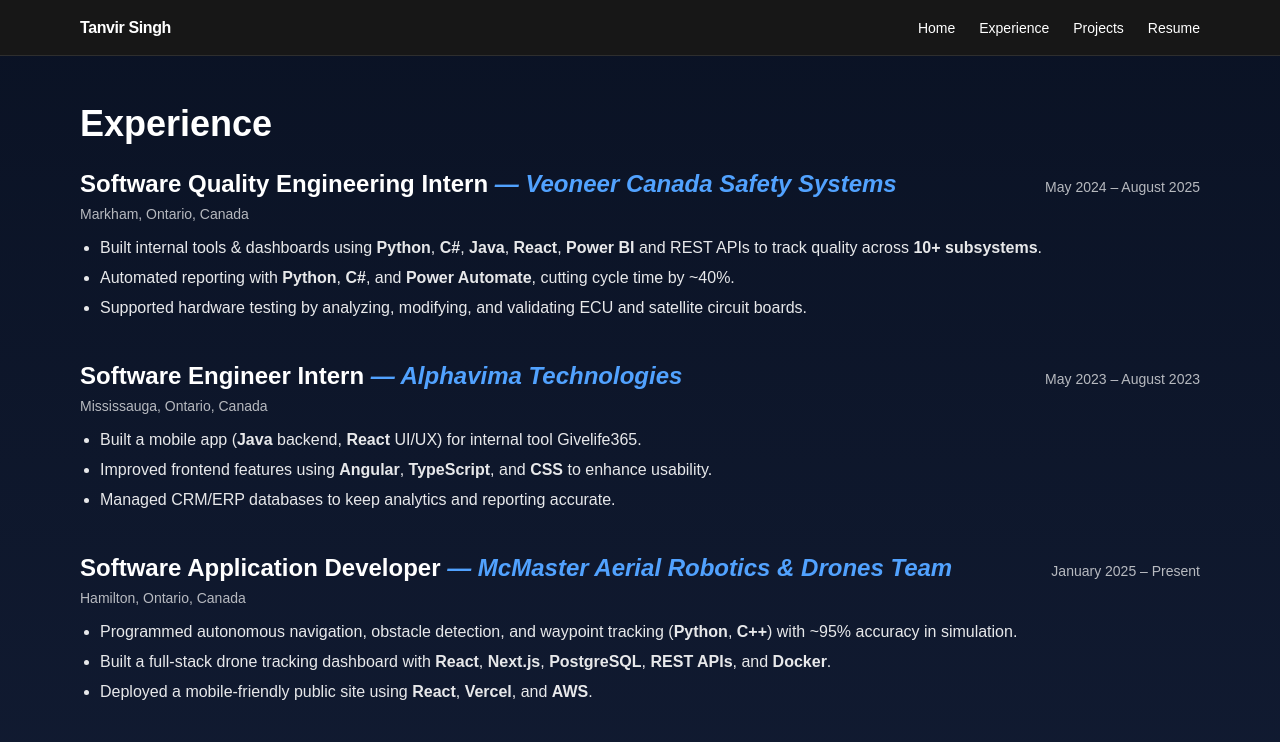
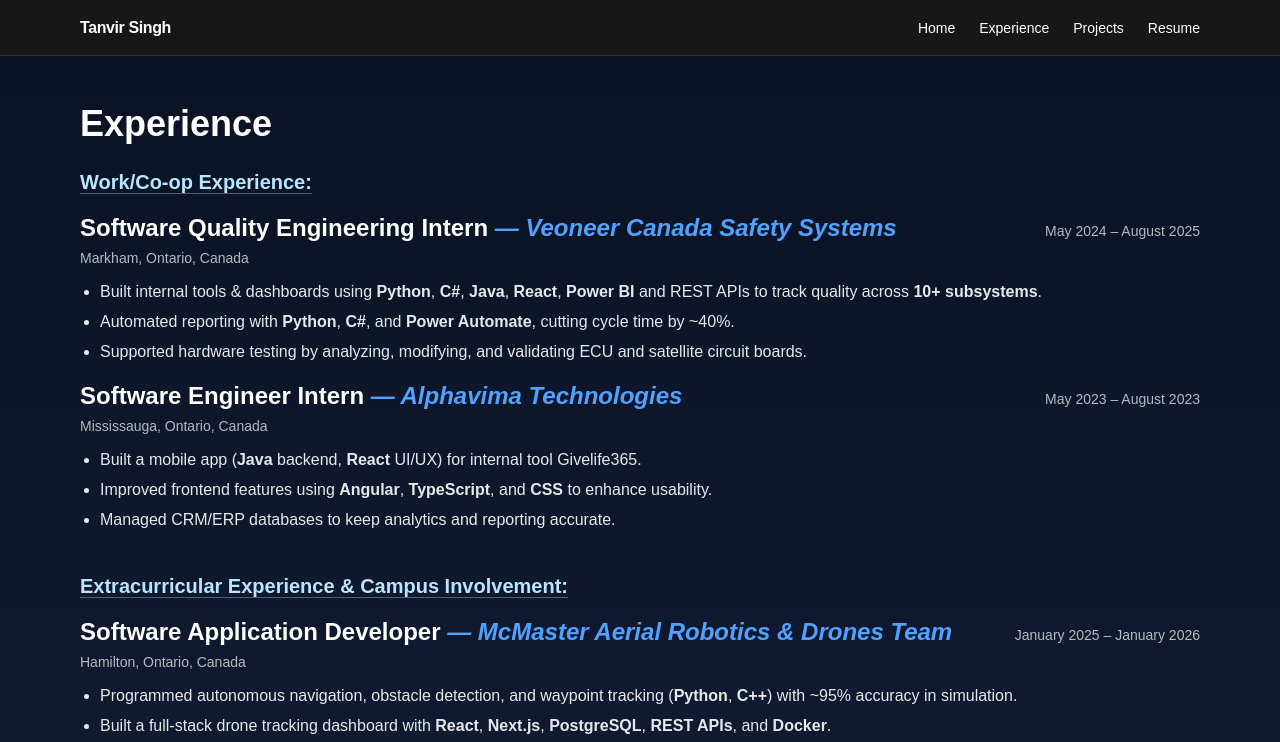
Before and after one commit to Tanvir6803/WebPortfolio, a Next.js app: page /experience in a window 1280 px wide. Shown: the top 742 px of the page. Built offline with nearby package versions, Linux system fonts and the light colour scheme.

Commit message:
Updated experience page

```diff
--- a/src/app/experience/page.tsx
+++ b/src/app/experience/page.tsx
@@ -46,7 +46,12 @@
     <section className="py-2 pb-10">
       <h1 className="text-3xl sm:text-4xl font-extrabold">Experience</h1>
 
-      <div className="mt-6 space-y-10">
+      <div className="mt-6 space-y-4">
+        {/* Work/Co-op Experience */}
+        <h2 className="text-lg sm:text-xl font-semibold text-sky-200 underline underline-offset-4 decoration-white/30 decoration-1">
+          Work/Co-op Experience:
+        </h2>
+
         {/* Veoneer */}
         <article>
           <header className="flex flex-col sm:flex-row sm:items-baseline sm:justify-between gap-1">
@@ -99,6 +104,11 @@
           </ul>
         </article>
 
+        {/* Extracurricular Experience */}
+        <h2 className="mt-10 text-lg sm:text-xl font-semibold text-sky-200 underline underline-offset-4 decoration-white/30 decoration-1">
+          Extracurricular Experience & Campus Involvement:
+        </h2>
+
         {/* Drone Club */}
         <article>
           <header className="flex flex-col sm:flex-row sm:items-baseline sm:justify-between gap-1">
@@ -106,7 +116,7 @@
               Software Application Developer{" "}
               <span className="italic text-blue-400">— McMaster Aerial Robotics & Drones Team</span>
             </h2>
-            <span className="text-sm text-white/70">January 2025 – Present</span>
+            <span className="text-sm text-white/70">January 2025 – January 2026</span>
           </header>
 
           <div className="mt-1 text-sm text-white/70">Hamilton, Ontario, Canada</div>
```
Lines whose indentation alone changed are shown as unchanged.
